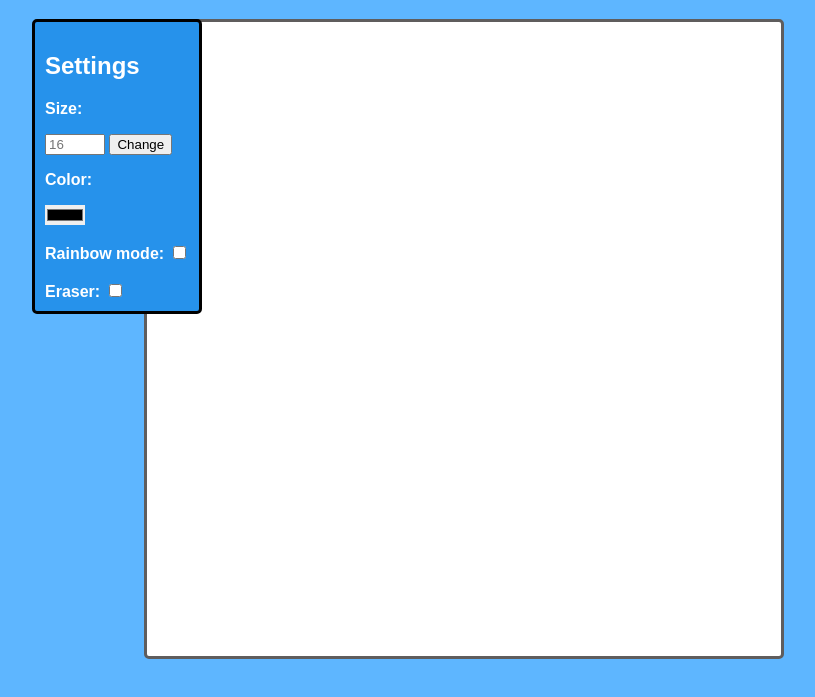
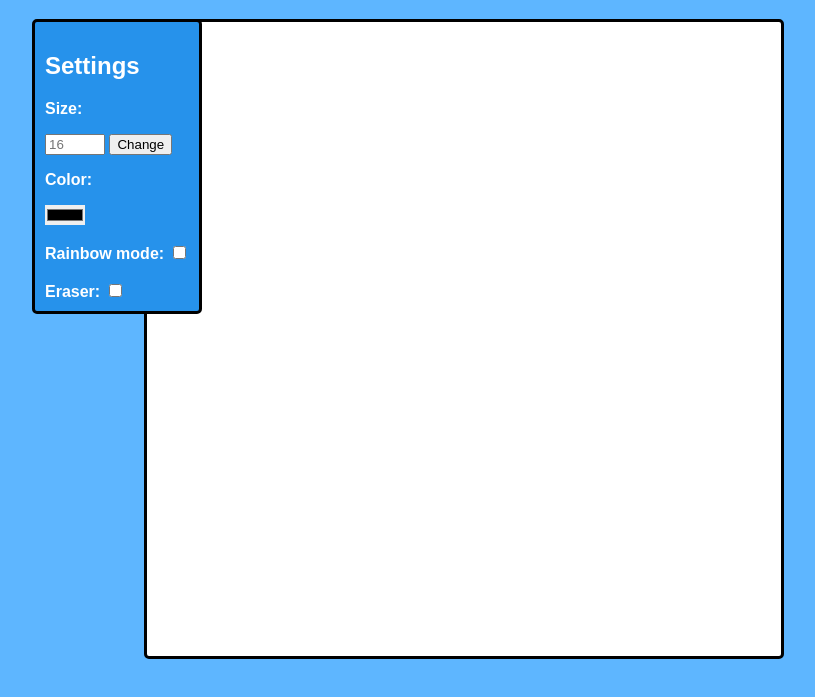
Before and after one commit to benjo-m/etch-a-sketch, a plain HTML site: page index.html in a window 1280 px wide. Shown: the part 61-758 px from the top of the page, without its empty margins (176-991 px from the left). Drawn offline with Linux system fonts and the light colour scheme.

Commit message:
Changed container border color

```diff
--- a/style.css
+++ b/style.css
@@ -28,7 +28,7 @@ h1 {
     display: grid;
     height: 80vh;
     width: 80vh;
-    border: 3px solid rgb(95, 93, 93);
+    border: 3px solid black;
     border-radius: 5px;
     margin: 0 auto;
     grid-column-gap: 0px;
```
